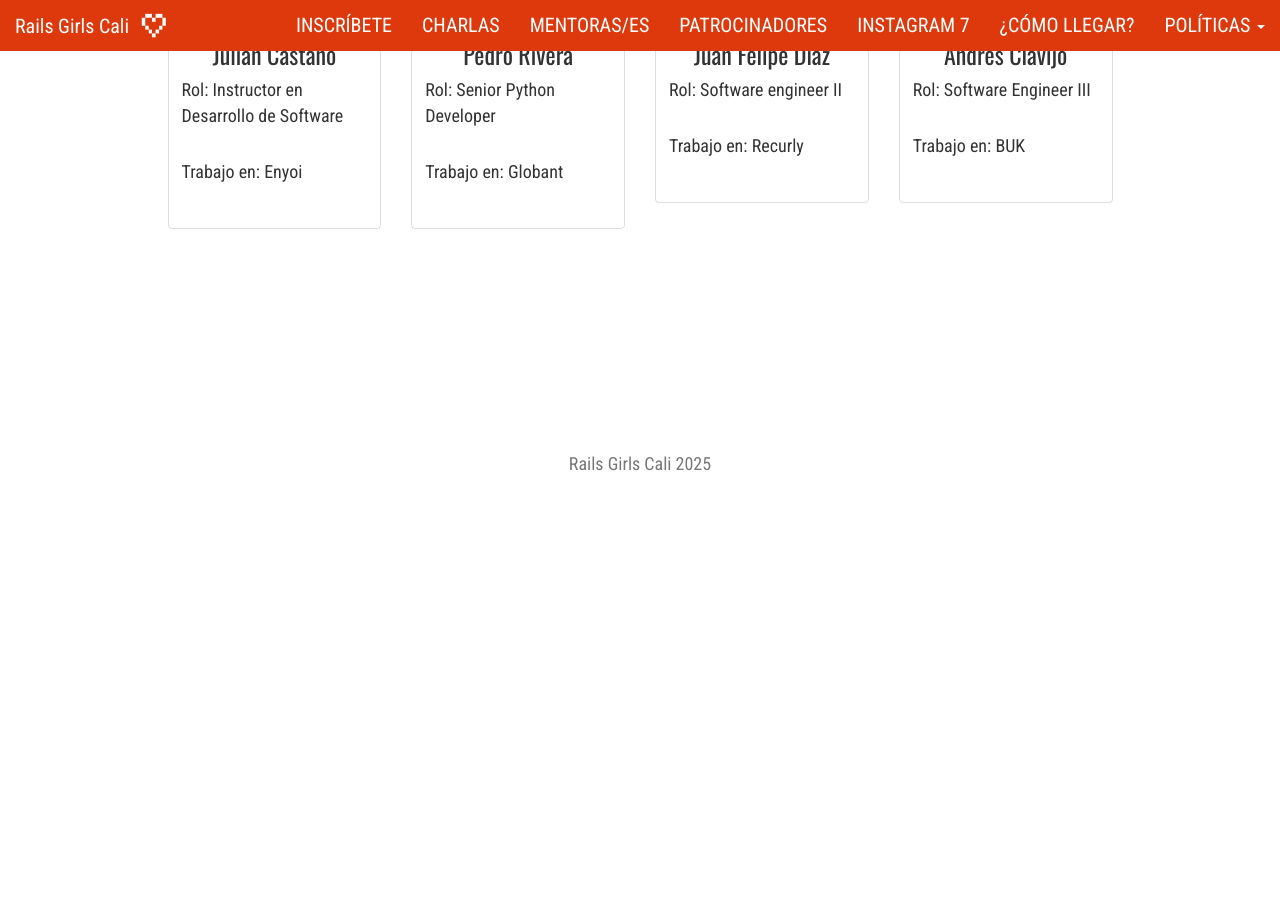
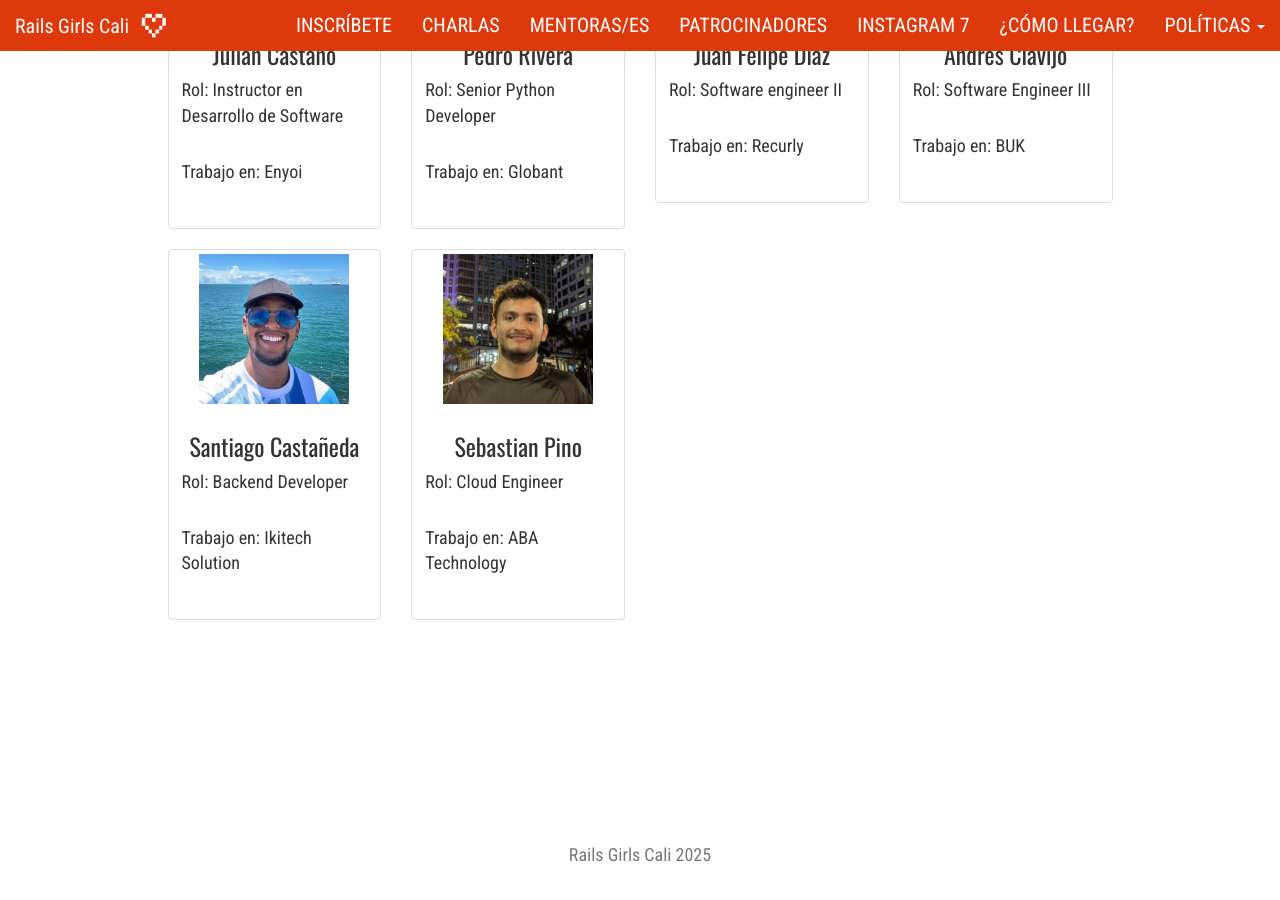
Before and after one commit to railsgirls-cali/railsgirls-cali.github.io, a Jekyll site: the page built from _pages/mentores.md, in a window 1280 px wide and 900 px high, scrolled down 1196 px. Built offline with Jekyll 4.4.1, drawn with Linux system fonts in a browser that asks for light colours; nearby versions of some CDN libraries; before the commit the page ends 1705 px from its top, so only the background shows below that.

Commit message:
Agregando a sebastian y santiago en mentores

```diff
--- a/_data/mentores.yml
+++ b/_data/mentores.yml
@@ -10,10 +10,6 @@
   image: /assets/images/coaches/sofia.jpg
   role: Web Developer
   company: Univalle
-# - name: Geraldine Caicedo
-#   image: /assets/images/coaches/geraldine.jpeg
-#   role: Sr. Full-stack developer
-#   company: Bunny Studio
 - name: Johan Tique
   image: /assets/images/coaches/johan.jpg
   role: Senior Development Consultant
@@ -50,6 +46,14 @@
   image: /assets/images/coaches/andres_clavijo.jpeg
   role: Software Engineer III
   company: BUK
+- name: Santiago Castañeda
+  image: /assets/images/coaches/santiago_castaneda.jpeg
+  role: Backend Developer
+  company: Ikitech Solution
+- name: Sebastian Pino
+  image: /assets/images/coaches/sebastian_pino.jpeg
+  role: Cloud Engineer
+  company: ABA Technology
 # - name: Victor Cortes
 #   image: /assets/images/coaches/victor.jpg
 #   role: Product Lead
```
Also changed, not shown: assets/images/coaches/santiago_castaneda.jpeg (added), assets/images/coaches/sebastian_pino.jpeg (added).
